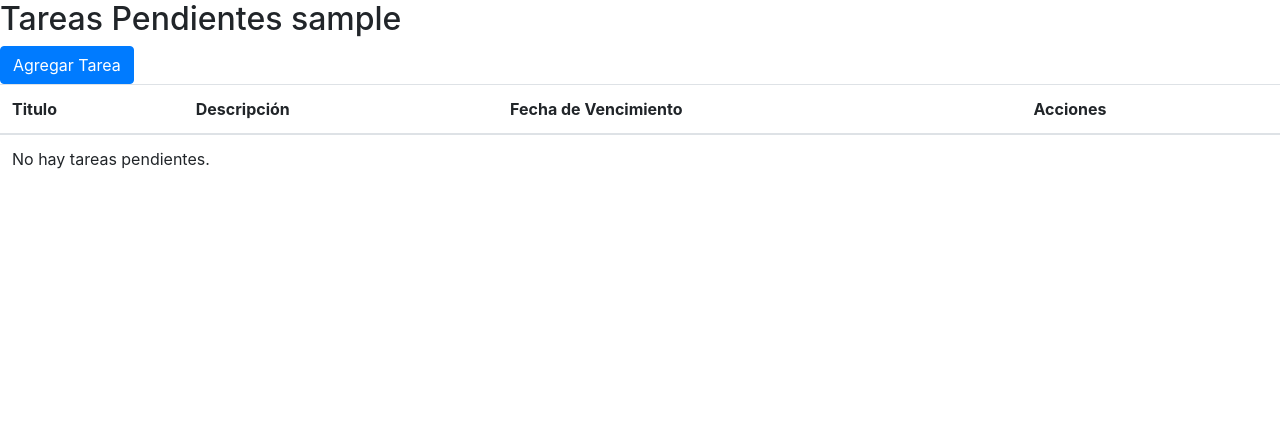
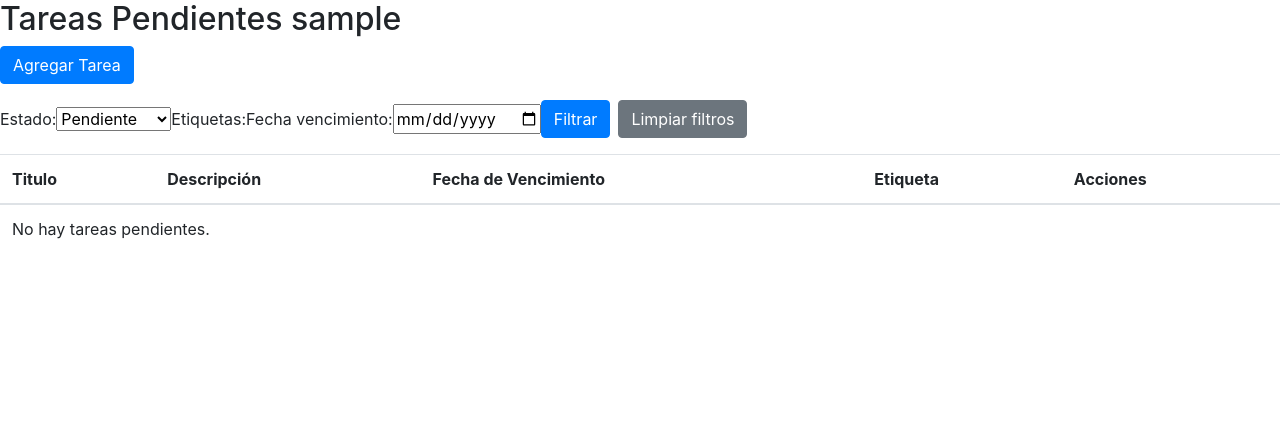
Before and after one commit to CaamiVLeiva/IndividualM7, a Django app: page /tareas_pendientes/ in a window 1280 px wide. Shown: the part 56-494 px from the top of the page. Run offline with Django 4.2, Linux system fonts and the light colour scheme; the visitor is signed in with stand-in values (Sample User, id 1); data that the repository does not hold is empty; some libraries are stand-ins or nearby versions.

Commit message:
Individual4

```diff
--- a/task_tracker/task_tracker/templates/taskmanager/crear_tarea.html
+++ b/task_tracker/task_tracker/templates/taskmanager/crear_tarea.html
@@ -14,5 +14,8 @@
         {{ form.etiquetas }}
         <button type="submit" class="btn btn-primary">Crear</button>
     </form>
+    {% if tarea.id %}
+    <a href="{% url 'editar_observaciones' tarea.id %}">Editar Observaciones</a>
+    {% endif %}
 </div>
 {% endblock %}
--- a/task_tracker/task_tracker/templates/taskmanager/listar_tareas_pendientes.html
+++ b/task_tracker/task_tracker/templates/taskmanager/listar_tareas_pendientes.html
@@ -1,14 +1,27 @@
 {% extends "taskmanager/base.html" %}
 
 {% block content %}
-<h2>Tareas Pendientes {{user}}</h2>
+<h2>Tareas Pendientes {{ user }}</h2>
 <a href="{% url 'crear_tarea' %}" class="btn btn-primary">Agregar Tarea</a>
-<table class="table">
+
+<form method="GET" action="{% url 'listar_tareas_pendientes' %}" class="form-inline mt-3">
+    {{ form.estado.label_tag }}
+    {{ form.estado }}
+    {{ form.etiquetas.label_tag }}
+    {{ form.etiquetas }}
+    {{ form.fecha_vencimiento.label_tag }}
+    {{ form.fecha_vencimiento }}
+    <button type="submit" class="btn btn-primary">Filtrar</button>
+    <a href="{% url 'listar_tareas_pendientes' %}" class="btn btn-secondary ml-2">Limpiar filtros</a>
+</form>
+
+<table class="table mt-3">
     <thead>
         <tr>
             <th>Titulo</th>
             <th>Descripción</th>
             <th>Fecha de Vencimiento</th>
+            <th>Etiqueta</th>
             <th>Acciones</th>
         </tr>
     </thead>
@@ -19,12 +32,20 @@
             <td>{{ tarea.descripcion }}</td>
             <td>{{ tarea.fecha_vencimiento }}</td>
             <td>
+                {% for etiqueta in tarea.etiquetas.all %}
+                {{ etiqueta.nombre }}
+                {% endfor %}
+            </td>
+
+            <td>
+                {% if tarea.id %}
                 <a href="{% url 'ver_tarea' tarea.id %}" class="btn btn-info">Ver</a>
+                {% endif %}
             </td>
         </tr>
         {% empty %}
         <tr>
-            <td colspan="3">No hay tareas pendientes.</td>
+            <td colspan="5">No hay tareas pendientes.</td>
         </tr>
         {% endfor %}
     </tbody>
--- a/task_tracker/task_tracker/urls.py
+++ b/task_tracker/task_tracker/urls.py
@@ -29,5 +29,6 @@ urlpatterns = [
     path('tareas_pendientes/', views.listar_tareas_pendientes, name='listar_tareas_pendientes'),
     path('editar_tarea/<int:task_id>/', views.editar_tarea, name='editar_tarea'),
     path('eliminar_tarea/<int:task_id>/', views.eliminar_tarea, name='eliminar_tarea'),
+    path('editar_observaciones/<int:pk>/', views.editar_observaciones, name='editar_observaciones'),
     path('', views.index, name='index'),
 ]
--- a/task_tracker/taskmanager/forms.py
+++ b/task_tracker/taskmanager/forms.py
@@ -2,7 +2,6 @@ from django import forms
 from django.contrib.auth.forms import UserCreationForm, AuthenticationForm
 from django.contrib.auth.models import User
 from .models import Task, Tag
-
 
 class CustomUserCreationForm(UserCreationForm):
     username = forms.CharField(max_length=30, required=True)
@@ -27,10 +26,9 @@ class CustomAuthenticationForm(AuthenticationForm):
     )
 
 class TaskForm(forms.ModelForm):
-    etiquetas = forms.ModelChoiceField(
+    etiquetas = forms.ModelMultipleChoiceField(
         queryset=Tag.objects.all(),
-        empty_label="Selecciona una etiqueta",  # Texto para la opción vacía
-        required=False,  # Para permitir que el usuario no seleccione ninguna etiqueta
+        widget=forms.CheckboxSelectMultiple,
     )
     class Meta:
         model = Task
@@ -42,3 +40,13 @@ class TaskForm(forms.ModelForm):
     def __init__(self, *args, **kwargs):
         super(TaskForm, self).__init__(*args, **kwargs)
         self.fields['fecha_vencimiento'].widget.attrs.update({'class': 'datepicker'})
+
+class TaskFilterForm(forms.Form):
+    ESTADO_CHOICES = (
+        ('pendiente', 'Pendiente'),
+        ('en_progreso', 'En Progreso'),
+        ('completada', 'Completada'),
+    )
+    estado = forms.ChoiceField(choices=Task.ESTADO_CHOICES, required=False)
+    etiquetas = forms.ModelMultipleChoiceField(queryset=Tag.objects.all(), widget=forms.CheckboxSelectMultiple, required=False)
+    fecha_vencimiento = forms.DateField(required=False, widget=forms.DateInput(attrs={'type': 'date'}))
--- a/task_tracker/taskmanager/models.py
+++ b/task_tracker/taskmanager/models.py
@@ -20,8 +20,9 @@ class Task(models.Model):
     fecha_creacion = models.DateTimeField(auto_now_add=True)
     fecha_vencimiento = models.DateTimeField(null=True, blank=True)
     estado = models.CharField(max_length=20, choices=ESTADO_CHOICES, default='pendiente')
-    etiquetas = models.ManyToManyField(Tag, blank=True)
+    etiquetas = models.ManyToManyField(Tag, related_name='tareas')
     usuario = models.ForeignKey(User, on_delete=models.CASCADE)
+    observaciones = models.TextField(blank=True, null=True)
 
     def __str__(self):
         return self.titulo
--- a/task_tracker/taskmanager/views.py
+++ b/task_tracker/taskmanager/views.py
@@ -1,8 +1,8 @@
 from django.contrib.auth import login, logout
 from django.contrib.auth.decorators import login_required
 from django.shortcuts import render, redirect, get_object_or_404
-from .forms import CustomUserCreationForm, CustomAuthenticationForm, TaskForm
-from .models import Task
+from .forms import CustomUserCreationForm, CustomAuthenticationForm, TaskForm, TaskFilterForm
+from .models import Task,Tag
 
 # Create your views here.
 def login_view(request):
@@ -37,31 +37,54 @@ def create_user(request):
 
 @login_required
 def listar_tareas_pendientes(request):
-    tareas_pendientes = Task.objects.filter(estado='pendiente', usuario=request.user).order_by('fecha_vencimiento')
-    return render(request, 'taskmanager/listar_tareas_pendientes.html', {'tareas_pendientes': tareas_pendientes})
+    tareas_pendientes = Task.objects.filter(usuario=request.user).prefetch_related('etiquetas')  # Usamos prefetch_related para cargar las etiquetas relacionadas
+    if request.method == 'GET':
+        form = TaskFilterForm(request.GET)
+        if form.is_valid():
+            estado = form.cleaned_data.get('estado')
+            etiquetas = form.cleaned_data.get('etiquetas')
+            fecha_vencimiento = form.cleaned_data.get('fecha_vencimiento')
+            if estado:
+                tareas_pendientes = tareas_pendientes.filter(estado=estado)
+            if etiquetas:
+                tareas_pendientes = tareas_pendientes.filter(etiquetas__in=etiquetas)
+            if fecha_vencimiento:
+                tareas_pendientes = tareas_pendientes.filter(fecha_vencimiento__date=fecha_vencimiento)
 
+            if 'limpiar_filtros' in request.GET:
+                return redirect('listar_tareas_pendientes')
+    else:
+        form = TaskFilterForm()
+    return render(request, 'taskmanager/listar_tareas_pendientes.html', {'form': form, 'tareas_pendientes': tareas_pendientes})
+
+@login_required
 def crear_tarea(request):
     if request.method == 'POST':
-        # Procesar el formulario de creación de tarea
         form = TaskForm(request.POST)
         if form.is_valid():
             tarea = form.save(commit=False)
             tarea.usuario = request.user
             tarea.save()
-            return redirect('listar_tareas_pendientes')  # Redirigir a la lista de tareas pendientes
+            form.save_m2m()
+            return redirect('listar_tareas_pendientes')
     else:
-        form = TaskForm()  # Mostrar un formulario en blanco
-
+        form = TaskForm()
     return render(request, 'taskmanager/crear_tarea.html', {'form': form})
 
 def ver_tarea(request, task_id):
     tarea = get_object_or_404(Task, pk=task_id)
+
+    # Obtén las etiquetas asociadas a la tarea
+    etiquetas = tarea.etiquetas.all()
+
     if request.method == 'POST':
         action = request.POST.get('action')
         if action == 'completar':
             tarea.estado = 'completada'
             tarea.save()
-    return render(request, 'taskmanager/ver_tarea.html', {'task': tarea})
+
+    # Pasa las etiquetas a la plantilla
+    return render(request, 'taskmanager/ver_tarea.html', {'task': tarea, 'etiquetas': etiquetas})
 
 def editar_tarea(request, task_id):
     tarea = get_object_or_404(Task, id=task_id)
@@ -80,3 +103,12 @@ def eliminar_tarea(request, task_id):
         tarea.delete()
         return redirect('listar_tareas_pendientes')
     return render(request, 'taskmanager/listar_tareas_pendientes', {'task': tarea})
+
+def editar_observaciones(request, pk):
+    tarea = get_object_or_404(Task, pk=pk)
+    if request.method == 'POST':
+        observaciones = request.POST.get('observaciones')
+        tarea.observaciones = observaciones
+        tarea.save()
+        return redirect('ver_tarea', task_id=pk)
+    return render(request, 'taskmanager/editar_observaciones.html', {'task': tarea})
```
Also changed, not shown: task_tracker/task_tracker/templates/taskmanager/ver_tarea.html (+10 -2 lines), readme.md, task_tracker/taskmanager/migrations/0003_task_observaciones_alter_task_etiquetas.py (added).
